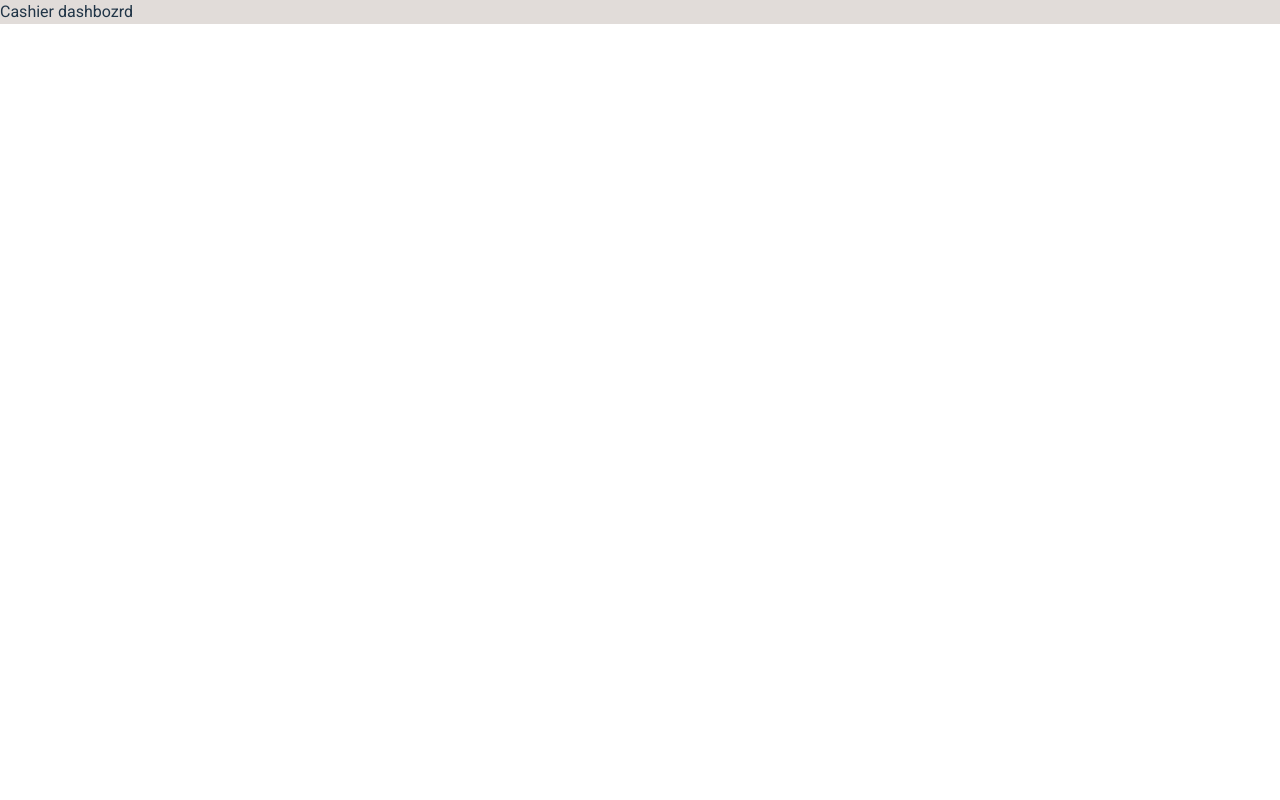
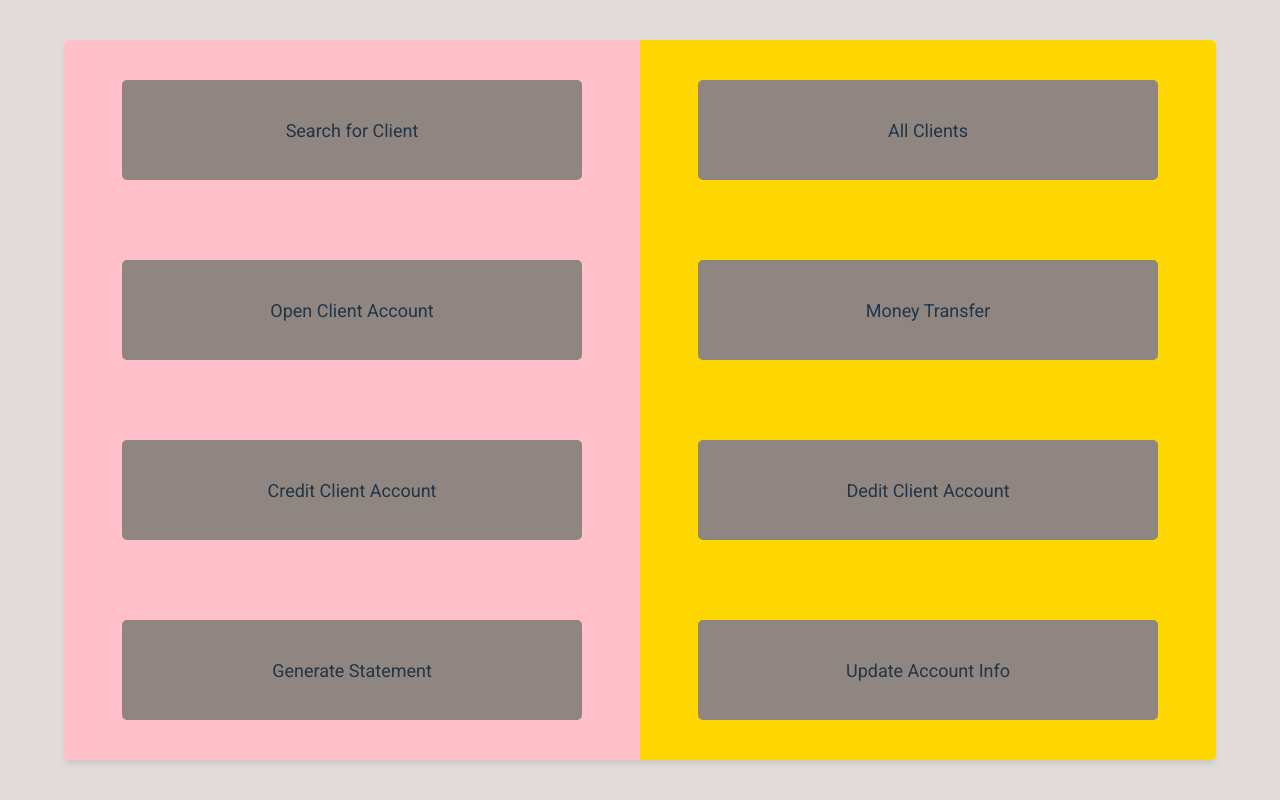
Before and after one commit to MalachyCode/Explore-bank-app, a React (Vite) app in the folder UI/: page /dashboard-cashier in a window 1280 px wide. Built offline with nearby package versions, Linux system fonts and the light colour scheme.

Commit message:
Building up and styling cahsier dashboard page

```diff
--- a/UI/src/pages/CashierDashboard/CahsierDashboard.scss
+++ b/UI/src/pages/CashierDashboard/CahsierDashboard.scss
@@ -1,4 +1,52 @@
+@import '../../global.scss';
+
 .cashier-dashboard {
   background: #e1dcd9;
   width: 100vw;
+  height: 100vh;
+
+  .container {
+    width: 90%;
+    height: 90%;
+    margin: auto;
+    position: relative;
+    top: 5%;
+    border-radius: 5px;
+    box-shadow: $shadow-2;
+    background: white;
+    display: flex;
+    flex-direction: row;
+
+    div {
+      width: 50%;
+      height: 100%;
+      display: flex;
+      flex-direction: column;
+      .box {
+        width: 80%;
+        margin: auto;
+        height: 100px;
+        background: #8f8681;
+        display: flex;
+        align-items: center;
+        justify-content: center;
+        font-size: large;
+        cursor: pointer;
+        border-radius: 5px;
+        transition: all 1s ease;
+
+        &:hover {
+          transform: scale(1.1);
+          background: #32435f;
+          color: #e1dcd9;
+        }
+      }
+      &.left {
+        background: pink;
+      }
+      &.right {
+        background: gold;
+      }
+    }
+  }
 }
--- a/UI/src/pages/CashierDashboard/CashierDashboard.tsx
+++ b/UI/src/pages/CashierDashboard/CashierDashboard.tsx
@@ -1,7 +1,22 @@
 import './CahsierDashboard.scss';
 
 const CashierDashboard = () => (
-  <div className='cashier-dashboard'>Cashier dashbozrd</div>
+  <div className='cashier-dashboard'>
+    <div className='container'>
+      <div className='left'>
+        <div className='box'>Search for Client</div>
+        <div className='box'>Open Client Account</div>
+        <div className='box'>Credit Client Account</div>
+        <div className='box'>Generate Statement</div>
+      </div>
+      <div className='right'>
+        <div className='box'>All Clients</div>
+        <div className='box'>Money Transfer</div>
+        <div className='box'>Dedit Client Account</div>
+        <div className='box'>Update Account Info</div>
+      </div>
+    </div>
+  </div>
 );
 
 export default CashierDashboard;
```
